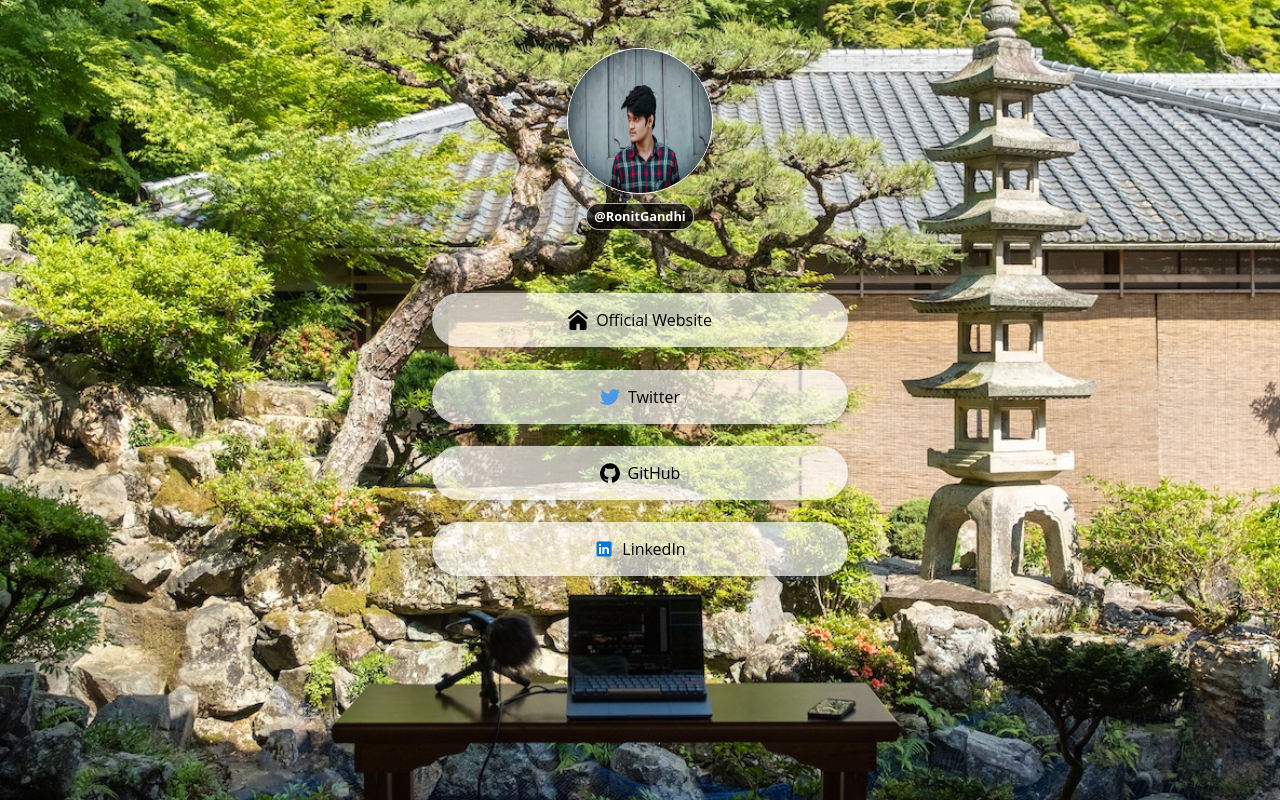
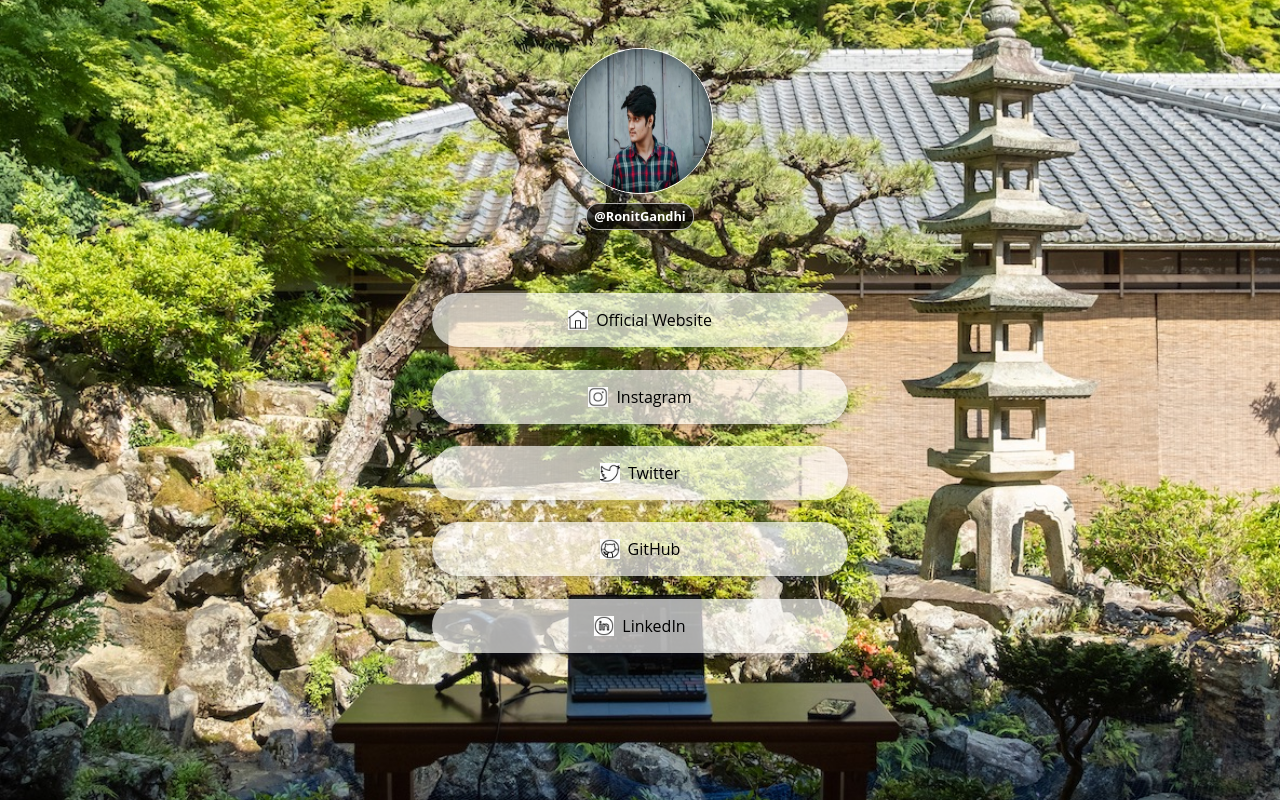
Before and after one commit to ronit18/Bio-Page, a plain HTML site: page index.html in a window 1280 px wide. Drawn offline with nearby package versions, Linux system fonts and the light colour scheme; animation ran at ten frames a second.

Commit message:
added gif icons.

```diff
--- a/index.html
+++ b/index.html
@@ -51,19 +51,28 @@
 			<ul>
 				<li>
 					<a href="https://ronit-portfolio.vercel.app/" target="_blank">
-						<img src="./images/homepage.svg" alt="Homepage" width="20" />
+						<img src="./images/homepage.gif" alt="Homepage" width="20" />
 						Official Website
 					</a>
 				</li>
 				<li>
+					<a
+						href="https://www.instagram.com/_._mr.gandhi_._/?igshid=YmMyMTA2M2Y%3D"
+						target="_blank"
+					>
+						<img src="./images/insta.gif" alt="Instagram" width="20" />
+						Instagram
+					</a>
+				</li>
+				<li>
 					<a href="https://twitter.com/RonitGandhi20" target="_blank">
-						<img src="./images/twitter.svg" alt="Twitter" width="20" />
+						<img src="./images/twitter.gif" alt="Twitter" width="20" />
 						Twitter
 					</a>
 				</li>
 				<li>
 					<a href="https://github.com/ronit18" target="_blank">
-						<img src="./images/github.svg" alt="Github" width="20" />
+						<img src="./images/github.gif" alt="Github" width="20" />
 						GitHub
 					</a>
 				</li>
@@ -72,7 +81,7 @@
 						href="https://www.linkedin.com/in/ronit-gandhi-a7bb091b6/"
 						target="_blank"
 					>
-						<img src="./images/linkedin.svg" alt="LinkedIn" width="20" />
+						<img src="./images/linkedin.gif" alt="LinkedIn" width="20" />
 						LinkedIn
 					</a>
 				</li>
```
Also changed, not shown: images/github.gif (added), images/homepage.gif (added), images/insta.gif (added), images/linkedin.gif (added), images/twitter.gif (added).
